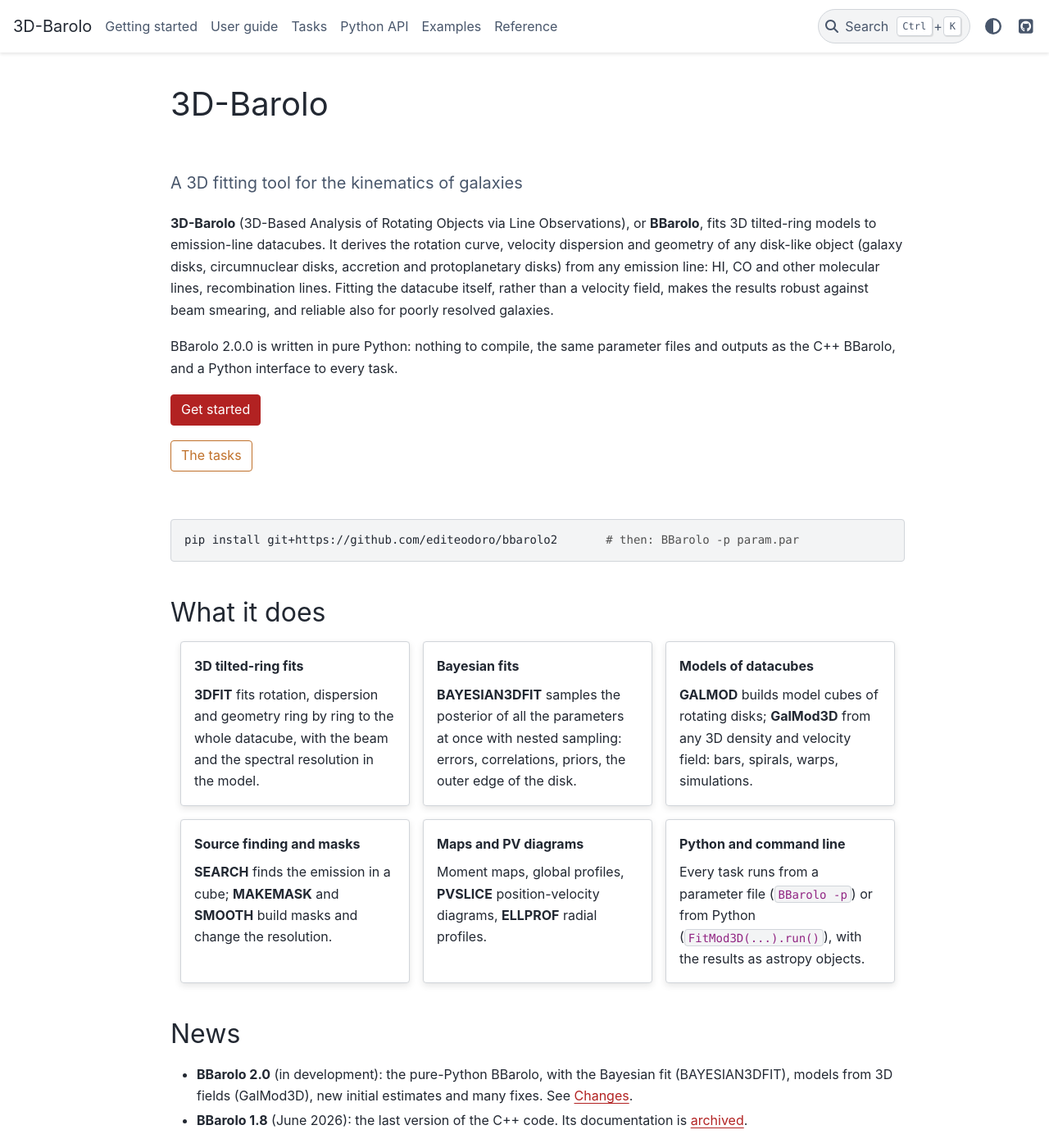
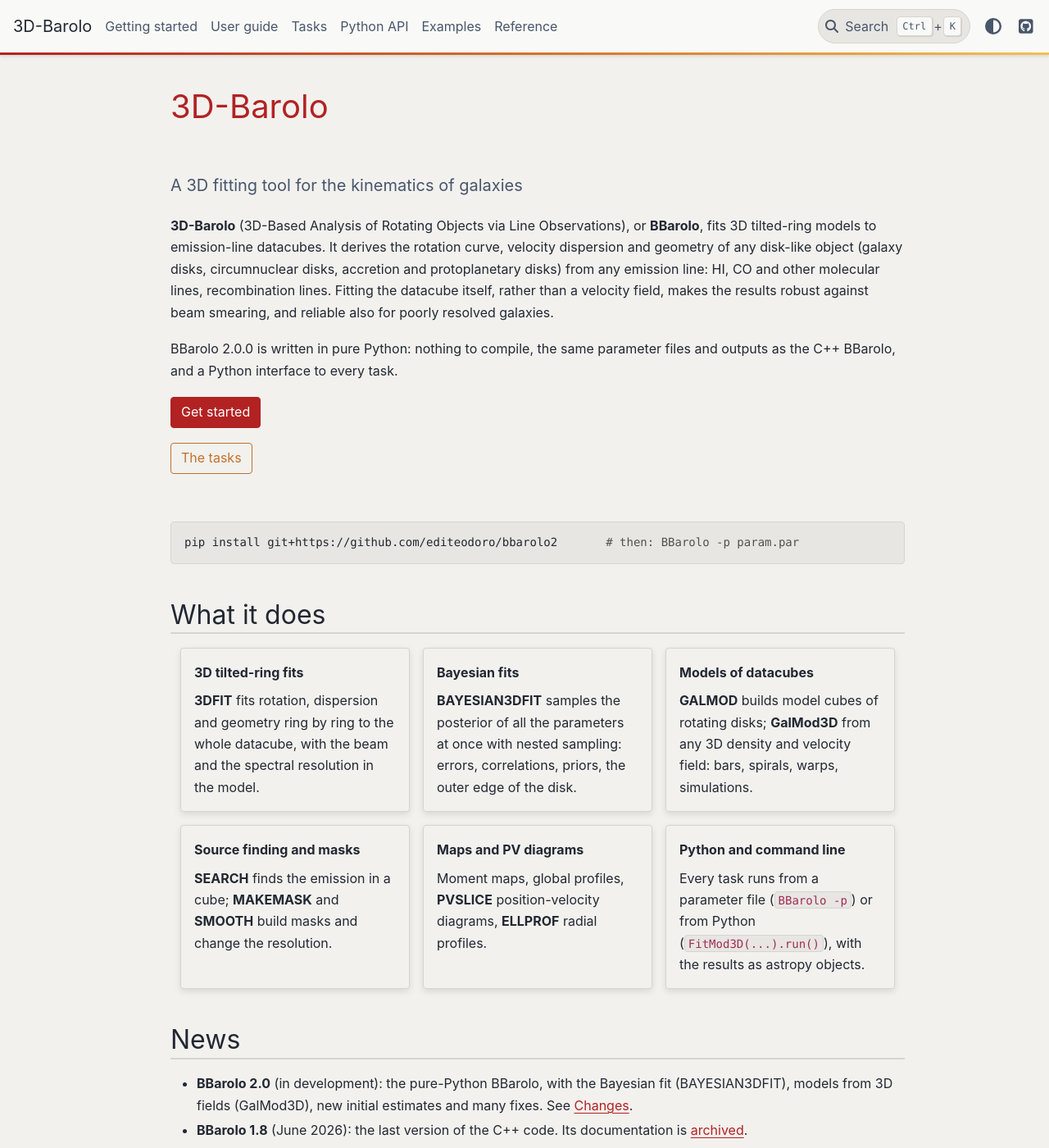
Before and after one commit to editeodoro/bbarolo2, a Sphinx documentation site: the page built from docs/index.md, in a window 1280 px wide and 1400 px high. Shown: the whole window at 82% size. Built offline with Sphinx 7.4.7 and the PyData theme 0.15.4, drawn with Linux system fonts in a browser that asks for light colours.

Commit message:
Docs: warm grey background, wine-red sidebar, coloured header stripe
Light mode: a light warm grey canvas with matching surfaces and borders;
a wine-red primary sidebar with cream text and the current page in gold;
a firebrick-to-gold stripe under the navbar; page titles in firebrick.
Dark mode: warm near-black background and a deeper wine sidebar.

Co-Authored-By: Claude Opus 5.5 <noreply@anthropic.com>

```diff
--- a/docs/_static/custom.css
+++ b/docs/_static/custom.css
@@ -18,6 +18,63 @@ html[data-theme="dark"] {
   --pst-color-secondary-highlight: #e9b586;
 }
 
+/* Warm page colours: a cream canvas (light) and a warm near-black (dark) instead of the theme's white and
+   blue-grey, with surfaces (code blocks, cards) and borders in the same hue. */
+html[data-theme="light"], html:not([data-theme]) {
+  --pst-color-background: #f2f1ee;               /* light warm grey; firebrick on it 5.9:1 */
+  --pst-color-on-background: #f9f9f7;            /* header, cards */
+  --pst-color-surface: #e7e6e2;                  /* code blocks, table headings */
+  --pst-color-on-surface: #3b2f27;
+  --pst-color-border: #d7d5cf;
+  --pst-color-border-muted: rgba(110, 26, 34, 0.18);
+  --pst-color-inline-code: #a12d55;              /* 6.0:1 on the surface */
+  --pst-color-target: #f5d9a0;
+}
+html[data-theme="dark"] {
+  --pst-color-background: #191513;
+  --pst-color-on-background: #231d1a;
+  --pst-color-surface: #2e2622;
+  --pst-color-border: #4a3d36;
+  --pst-color-inline-code: #f29bbb;
+}
+
+/* The primary sidebar: a wine-red panel the height of the window, cream text, the current page in gold. The
+   colours are redefined inside the panel, so every item of the theme (links, captions, chevrons, the navbar
+   links of the mobile drawer) picks them up. Contrast on #5c1219: text 13:1, muted 10.5:1, gold 9.4:1. */
+.bd-sidebar-primary {
+  --bb-sidebar-bg: linear-gradient(180deg, #5c1219 0%, #420c11 100%);
+  --pst-color-text-base: #f8ecdb;
+  --pst-color-text-muted: #ecd3c3;
+  --pst-color-primary: #f2c14e;
+  --pst-color-link: #f8ecdb;
+  --pst-color-link-hover: #ffd877;
+  --pst-color-border: rgba(248, 236, 219, 0.25);
+  --pst-color-on-background: rgba(255, 255, 255, 0.08);
+  background: var(--bb-sidebar-bg);
+  color: var(--pst-color-text-base);
+  border-right: 0;
+}
+html[data-theme="dark"] .bd-sidebar-primary {
+  --bb-sidebar-bg: linear-gradient(180deg, #45151b 0%, #2e0f13 100%);
+}
+@media (min-width: 960px) {
+  .bd-sidebar-primary { height: calc(100vh - var(--pst-header-height) - 1rem); }
+}
+.bd-sidebar-primary p.caption {
+  text-transform: uppercase;
+  letter-spacing: 0.06em;
+  font-size: 0.78rem;
+  color: #f2c14e;
+}
+.bd-sidebar-primary nav.bd-links .current > a { background-color: rgba(255, 255, 255, 0.08); border-radius: 0 4px 4px 0; }
+.bd-sidebar-primary .toctree-toggle { color: var(--pst-color-text-muted); }
+.bd-sidebar-primary ::-webkit-scrollbar-thumb { background: rgba(248, 236, 219, 0.3); }
+
+/* Header: a firebrick-to-gold stripe under the navbar; page titles in the BBarolo colour */
+.bd-header { border-bottom: 3px solid transparent; border-image: linear-gradient(90deg, #B22222, #d9772b 55%, #f2c14e) 1; }
+.bd-article h1 { color: var(--pst-color-primary); }
+.bd-article h2 { border-bottom: 2px solid var(--pst-color-border); padding-bottom: 0.15rem; }
+
 /* Landing page */
 .bb-hero { padding: 2.5rem 0 1.5rem; }
 .bb-hero h1 { font-size: 2.6rem; margin-bottom: 0.3rem; }
```
